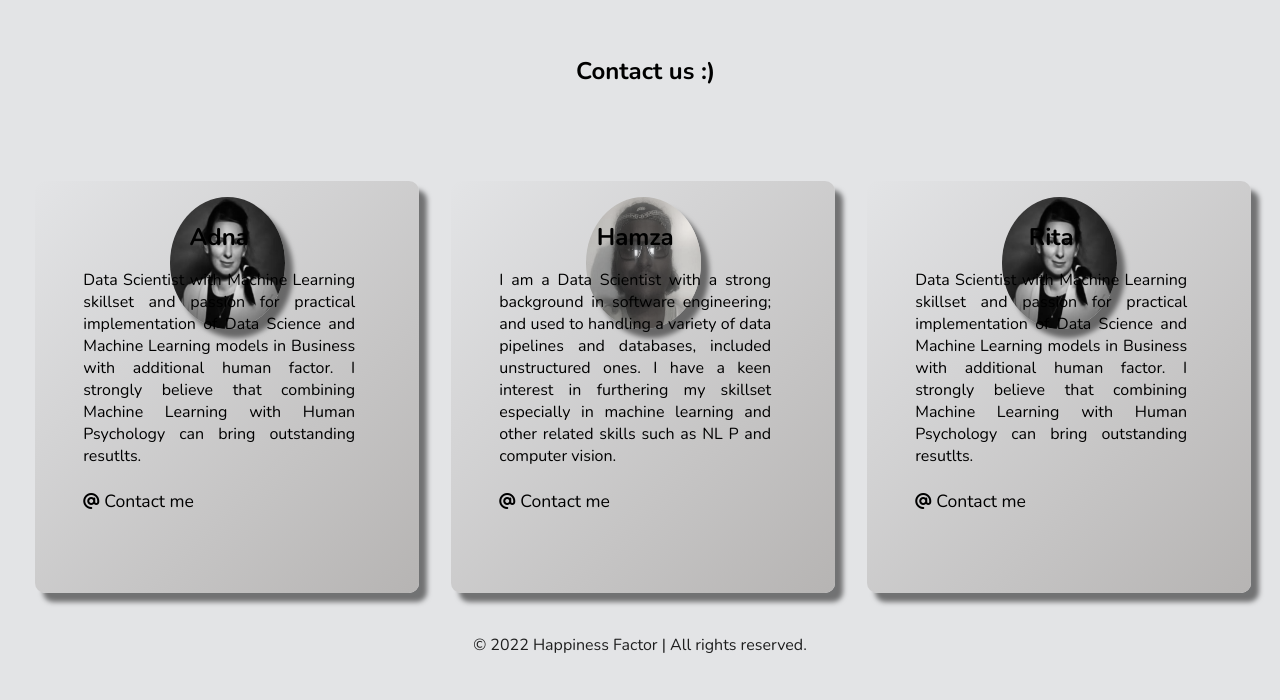
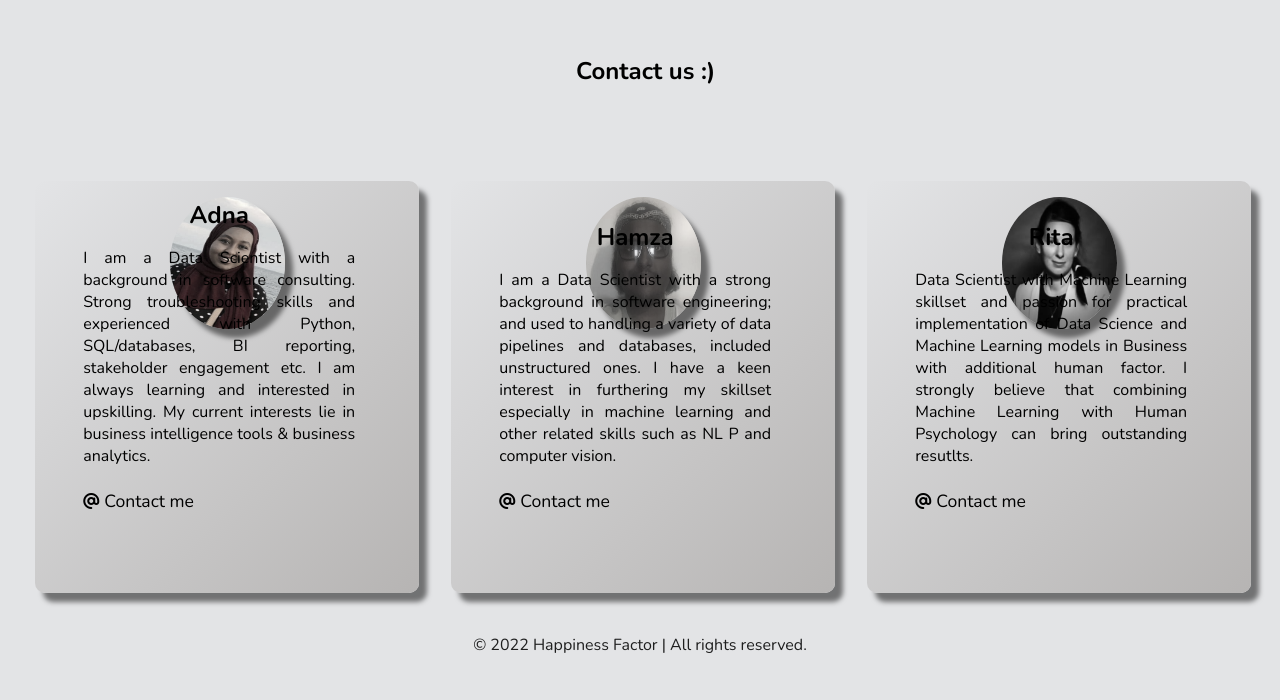
Before and after one commit to rita-s/happiness-factor, a Flask app: page /contact in a window 1280 px wide. Shown: the part 105-805 px from the top of the page. Run offline with Flask 2, Linux system fonts and the light colour scheme; some libraries are stand-ins or nearby versions.

Commit message:
updated contacts page and linked pages together on that page

```diff
--- a/templates/contact.html
+++ b/templates/contact.html
@@ -16,11 +16,11 @@
         <header class="header box">
             <nav class="nav">
                 <ul>
-                    <li><a href="{{url_for('home') }}">Home</a></li>
-                    <li><a href="{{url_for('about') }}">About</a></li>
-                    <li><a href="{{url_for('blog') }}">Blog</a></li>
-                    <li><a href="{{url_for('visualizations') }}">Visualisations</a></li>
-                    <li><a href="{{url_for('contact') }}">Contact</a></li>
+                    <li><a href="index.html">Home</a></li>
+                    <li><a href="about.html">About</a></li>
+                    <li><a href="blog.html">Blog</a></li>
+                    <li><a href="visualizations.html">Visualisations</a></li>
+                    <li><a href="contact.html">Contact</a></li>
                 </ul>
             </nav>
         </header>
@@ -28,13 +28,13 @@
             <h2>Contact us :)</h2>
            <section class="contact">
             <div class="rita">
-                <img src="../static/images/rita.jpg" alt=""/>
+                <img src="../static/images/adna.jpg" alt=""/>
                 <div class="bio">
                     <h2>Adna</h2>
                     <p>
-                        Data Scientist with Machine Learning skillset and passion for practical implementation of Data Science and Machine Learning models in Business with additional human factor. I strongly believe that combining Machine Learning with Human Psychology can bring outstanding resutlts.
+                        I am a Data Scientist with a background in software consulting. Strong troubleshooting skills and experienced with Python, SQL/databases, BI reporting, stakeholder engagement etc. I am always learning and interested in upskilling. My current interests lie in business intelligence tools & business analytics.
                     </p><br>
-                    <p><i class="fas fa-at"></i><a href = "mailto:r.starzyk@protonmail.com">Contact me</a></p>
+                    <p><i class="fas fa-at"></i><a href = "mailto:adna_farah@hotmail.com">Contact me</a></p>
                 </div>
             </div>
             <div class="rita">
```
Also changed, not shown: static/images/adna.jpg (added).
